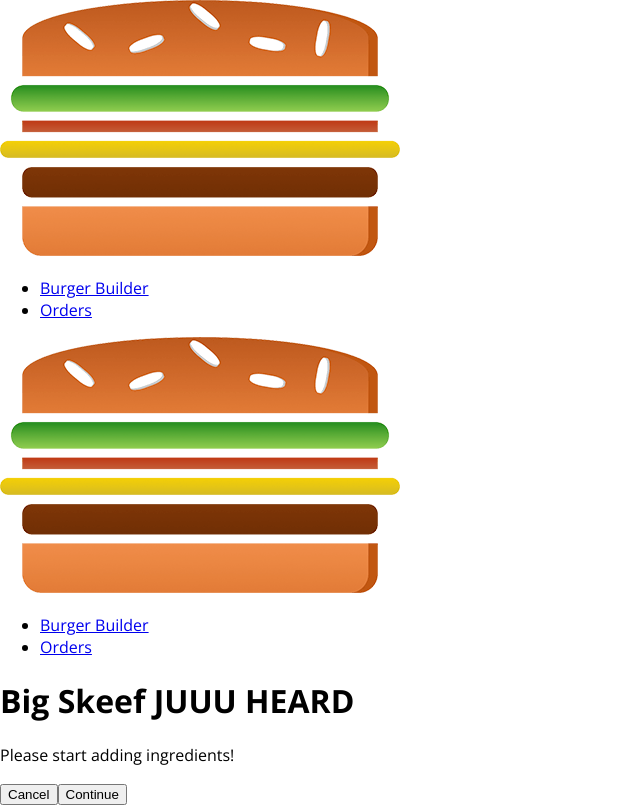
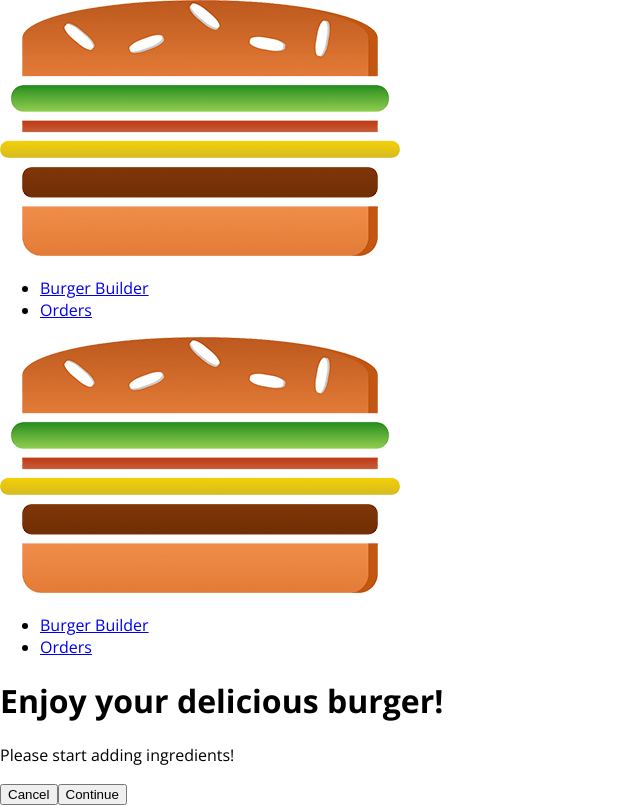
Before and after one commit to mrpineapples/burger-builder, a React app: page /checkout in a window 1280 px wide. Shown: the whole page, without its empty margins (0-640 px from the left). Built offline with nearby package versions, Linux system fonts and the light colour scheme.

Commit message:
Checkout summary title update

```diff
--- a/src/components/Order/CheckoutSummary/CheckoutSummary.js
+++ b/src/components/Order/CheckoutSummary/CheckoutSummary.js
@@ -7,7 +7,7 @@ import classes from "./CheckoutSummary.css"
 const CheckoutSummary = props => {
   return (
     <div className={classes.CheckoutSummary}>
-      <h1>Big Skeef JUUU HEARD</h1>
+      <h1>Enjoy your delicious burger!</h1>
       <div style={{width: "100%", margin: "auto"}}>
         <Burger ingredients={props.ingredients} />
       </div>
```
